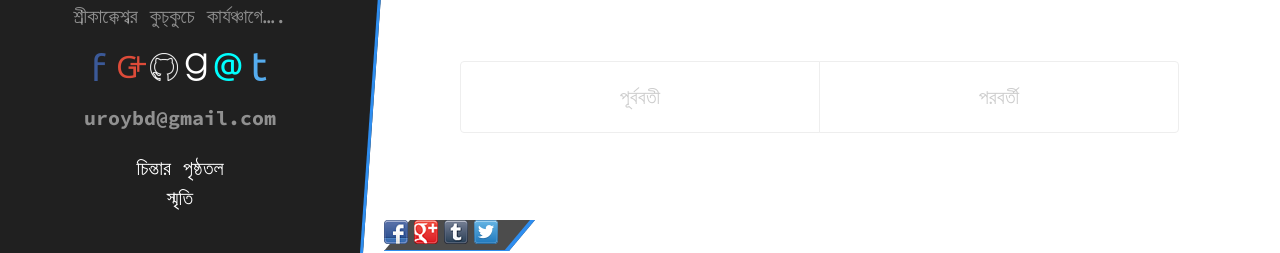
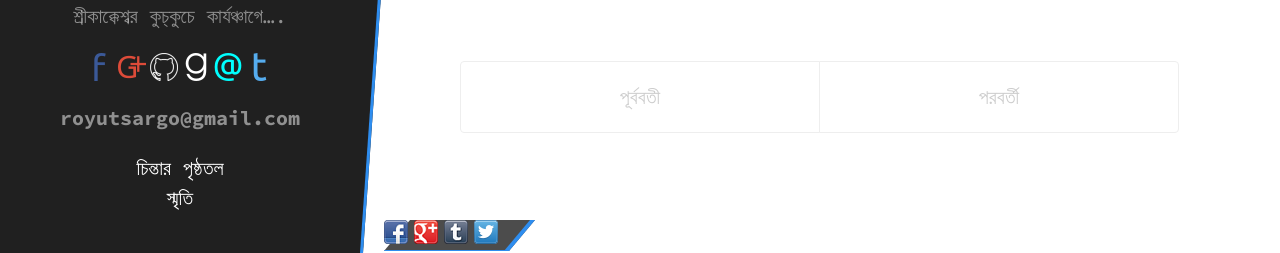
Before and after one commit to utsargo/utsargo.github.io, a Jekyll site: the page built from index.html, in a window 1280 px wide and 1225 px high. Shown: the part 972-1225 px from the top of the window. Built offline with Jekyll 4.4.1, drawn with Linux system fonts in a browser that asks for light colours; nearby versions of some CDN libraries; some web fonts are replaced; the list of posts is cut into pages by our own code; comment, search, counter and statistics services are not loaded.

Commit message:
modified social

```diff
--- a/_includes/social.html
+++ b/_includes/social.html
@@ -1,12 +1,11 @@
 <div id="social" align="center">
 	<map name="social">
-    <area shape="rect" coords="0,0,32,32" href="http://www.facebook.com/uroybd" title="Facebook" alt="Facebook" target="_blank" />
-    <area shape="rect" coords="32,0,64,32" href="http://plus.google.com/+উৎসবরায়" title="Google+" alt="Google+" target="_blank" />
-    <area shape="rect" coords="64,0,96,32" href="http://www.github.com/uroybd" title="Github" alt="Github" target="_blank" />
-    <area shape="rect" coords="96,0,128,32" href="https://www.goodreads.com/uroybd" target="_blank" title="Goodreads" alt="Goodreads" />
-    <area shape="rect" coords="128,0,160,32" href="mailto:uroybd@gmail.com" title="Mail" target="_top" alt="Mail" />
+    <area shape="rect" coords="0,0,32,32" href="https://www.facebook.com/utsargo.roy" title="Facebook" alt="Facebook" target="_blank" />
+    <area shape="rect" coords="32,0,64,32" href="https://plus.google.com/u/0/+UtsargoRoy" title="Google+" alt="Google+" target="_blank" />
+    <area shape="rect" coords="64,0,96,32" href="https://github.com/utsargo" title="Github" alt="Github" target="_blank" />
+    <area shape="rect" coords="128,0,160,32" href="mailto:royutsargo@gmail.com" title="Mail" target="_top" alt="Mail" />
     <area shape="rect" coords="160,0,192,32" href="http://www.twitter.com/uroybd" title="Twitter" target="_blank" alt="Twitter" />
 	</map>
 	<img src="/public/social.png" alt="Social Links" usemap="#social" />
-	<p><b>uroybd@gmail.com</b></p>
+	<p><b>royutsargo@gmail.com</b></p>
 </div>
```
